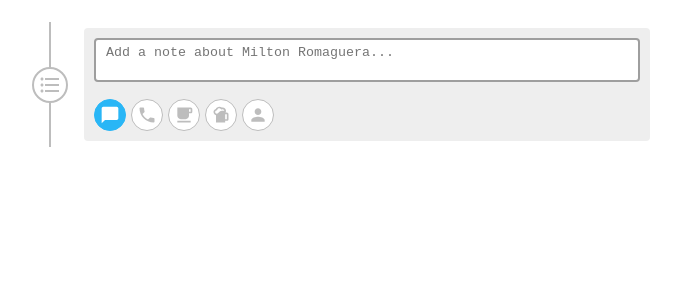
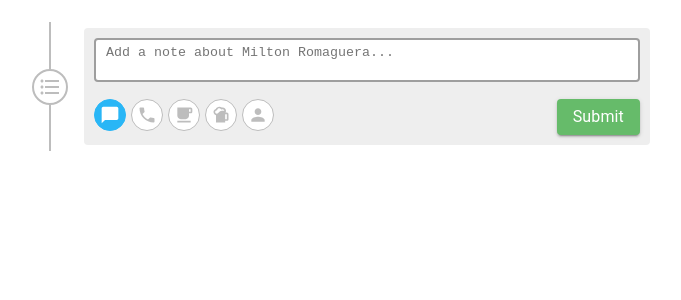
Before and after one commit to iAmDrews/outreach-test, a React (Create React App) app: page / in a window 1280 px wide. Shown: the top 300 px of the page, without its empty margins (590-1271 px from the left). Built offline with nearby package versions, Linux system fonts and the light colour scheme.

Commit message:
Add Submit button

```diff
--- a/src/components/NotesTimeLineItem/NotesTimeLineDefaultItem.tsx
+++ b/src/components/NotesTimeLineItem/NotesTimeLineDefaultItem.tsx
@@ -6,7 +6,7 @@ import {
   TimelineItem,
   TimelineSeparator
 } from '@mui/lab';
-import { Box, styled } from '@mui/material';
+import { Box, Button, Typography, styled } from '@mui/material';
 import FormatListBulletedIcon from '@mui/icons-material/FormatListBulleted';
 import { NotesTypeItems } from '../NotesTypeItems';
 import { NoteType } from '../../types';
@@ -23,7 +23,7 @@ const StyledTextArea = styled('textarea')(({ theme }) => ({
   padding: theme.spacing(1, 2),
   transition: 'all .2s linear',
   '&:focus, &:hover': {
-    border: `2px solid ${theme.palette.success.light}`
+    border: `2px solid ${theme.palette.success.main}`
   }
 }));
 
@@ -53,6 +53,9 @@ export const NotesTimeLineDefaultItem: React.FC<NotesTimeLineDefaultItemProps> =
           <StyledTextArea placeholder={`Add a note about ${contactPerson}...`} />
           <Box display='flex' justifyContent='space-between' marginTop={2}>
             <NotesTypeItems selectedNoteType={selectedNoteType} handleSelectedNoteType={handleSelectedNoteType} />
+            <Button color='success' variant='contained'>
+              <Typography color='white'>Submit</Typography>
+            </Button>
           </Box>
         </StyledPaper>
       </TimelineContent>
--- a/src/theme.ts
+++ b/src/theme.ts
@@ -1,5 +1,5 @@
 import { createTheme } from '@mui/material/styles';
-import { lightBlue, grey, common } from '@mui/material/colors';
+import { lightBlue, grey, green, common } from '@mui/material/colors';
 
 export const theme = createTheme({
   palette: {
@@ -14,7 +14,15 @@ export const theme = createTheme({
     info: {
       main: common.white,
       dark: common.black
+    },
+    success: {
+      main: green[400]
     }
   },
   spacing: 5,
+  typography: {
+    body1: {
+      textTransform: 'capitalize',
+    }
+  }
 });
```
